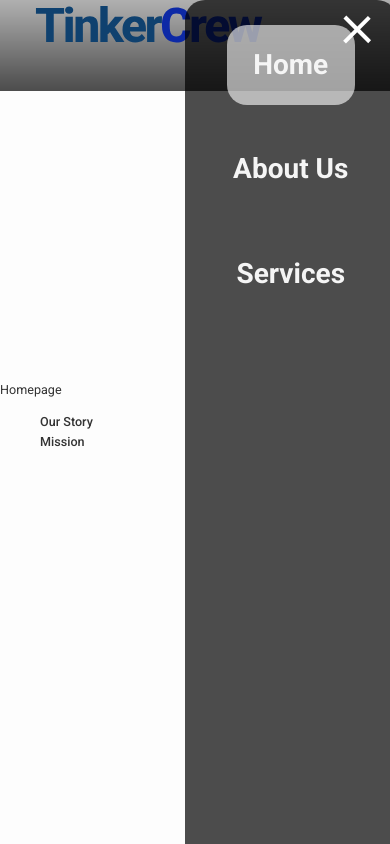
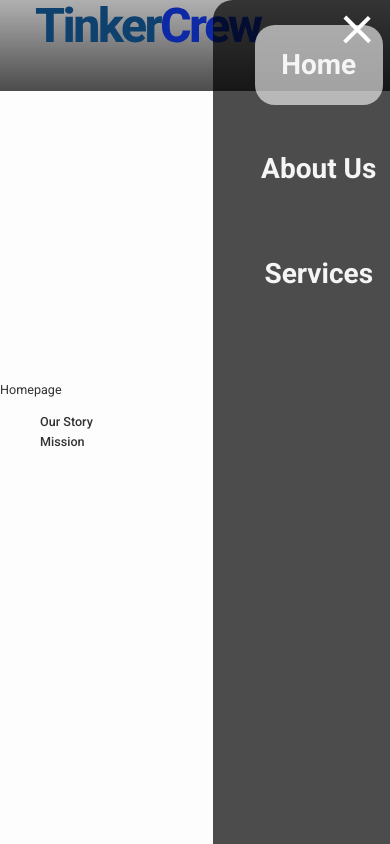
Before and after one commit to khamtruong1114/TinkerCrew, a React (Vite) app: page /homepage in a window 390 px wide. Both pictures are taken after a click on the element 358 px from the left and 29 px from the top of the page. Built offline with nearby package versions, Linux system fonts and the light colour scheme.

Commit message:
minor changes

```diff
--- a/src/components/Header.tsx
+++ b/src/components/Header.tsx
@@ -3,7 +3,6 @@
 import styled from "styled-components";
 import { NavLink } from "react-router-dom";
 import MenuBar from "../ui/MenuBar";
-import { useState } from "react";
 
 const HeaderStyled = styled.div<{ $show: boolean }>`
   display: flex;
@@ -39,11 +38,15 @@
 
 interface HeaderProps {
   show: boolean; //scroll to show header
+  menuToggle: boolean;
+  setMenuToggle: (open: boolean) => void;
 }
 
-export default function Header({ show }: HeaderProps) {
-  const [menuToggle, setMenuToggle] = useState<boolean>(false);
-
+export default function Header({
+  show,
+  menuToggle,
+  setMenuToggle,
+}: HeaderProps) {
   return (
     <HeaderStyled $show={show}>
       <NavLink to="/homepage">
@@ -52,16 +55,17 @@
 
       <MenuBarStyle
         onClick={() => {
-          setMenuToggle((open) => !open);
+          setMenuToggle(!menuToggle);
         }}
       >
-        <MenuBar open={menuToggle} />
+        <MenuBar open={menuToggle} show={show} />
       </MenuBarStyle>
 
       <PageNav
         open={menuToggle}
+        show={show}
         onClick={() => {
-          setMenuToggle((open) => !open);
+          setMenuToggle(!menuToggle);
         }}
       />
     </HeaderStyled>
--- /dev/null
+++ b/src/components/Logo.tsx
@@ -0,0 +1,5 @@
+import LogoCo from "../assets/TinkerCrew.svg";
+
+export default function Logo() {
+  return <img src={LogoCo} alt="Tinker Crew" />;
+}
--- a/src/components/PageNav.tsx
+++ b/src/components/PageNav.tsx
@@ -1,7 +1,7 @@
 import { NavLink } from "react-router-dom";
 import styled from "styled-components";
 
-const NavWrapper = styled.div<{ $open: boolean }>`
+const NavWrapper = styled.div<{ $open: boolean; $show: boolean }>`
   display: flex;
   width: 700px;
   height: 47px;
@@ -11,10 +11,11 @@
   //smaller screen
   @media (max-width: 1024px) {
     //open menubar
-    display: ${(props) => (props.$open ? "flex" : "none")};
+    display: ${(props) => (!props.$open || !props.$show ? "none" : "flex")};
+
     height: 100vh;
     width: 50%;
-    margin-right: 2rem;
+    margin-right: 0;
     flex-direction: column;
     justify-content: flex-start;
     padding-top: 3rem;
@@ -23,6 +24,7 @@
     position: absolute;
     top: 0;
     right: 0;
+    bottom: 0;
     background: rgba(0, 0, 0, 0.7);
     opacity: 10;
     border-radius: 20px;
@@ -87,11 +89,12 @@
 type PageNavProps = {
   onClick: () => void; //click to choose and then close menubar
   open: boolean; // open/close menubar
+  show: boolean;
 };
 
-export default function PageNav({ onClick, open }: PageNavProps) {
+export default function PageNav({ onClick, open, show }: PageNavProps) {
   return (
-    <NavWrapper $open={open}>
+    <NavWrapper $open={open} $show={show}>
       <PageItems
         to="/homepage"
         className={({ isActive }) => (isActive ? "active" : "")}
--- a/src/pages/AppLayout.tsx
+++ b/src/pages/AppLayout.tsx
@@ -7,6 +7,7 @@
 export default function AppLayout() {
   const [showHeader, setShowHeader] = useState<boolean>(true);
   const [lastScrollY, setLastCrollY] = useState(0);
+  const [menuToggle, setMenuToggle] = useState<boolean>(false);
 
   useEffect(() => {
     initAOS();
@@ -21,6 +22,7 @@
         setShowHeader(true);
       }
       setLastCrollY(window.scrollY);
+      setMenuToggle(false);
     }
     window.addEventListener("scroll", handleScrollY);
     return () => {
@@ -30,7 +32,11 @@
 
   return (
     <>
-      <Header show={showHeader} />
+      <Header
+        show={showHeader}
+        menuToggle={menuToggle}
+        setMenuToggle={setMenuToggle}
+      />
       <main>
         <Outlet />
       </main>
--- a/src/ui/MenuBar.tsx
+++ b/src/ui/MenuBar.tsx
@@ -1,11 +1,12 @@
 import styled from "styled-components";
 
-const MenuBarStyle = styled.div`
+const MenuBarStyle = styled.div<{ $show: boolean }>`
   position: fixed;
   top: 1rem;
   right: 2rem;
   z-index: 10;
-  display: inline;
+  display: ${(props) => (props.$show ? "inline" : "none")};
+
   cursor: pointer;
 
   @media (max-width: 600px) {
@@ -43,11 +44,16 @@
 
 interface MenuBarProps {
   open: boolean;
+  show: boolean;
 }
 
-function MenuBar({ open }: MenuBarProps) {
+function MenuBar({ open, show }: MenuBarProps) {
   return (
-    <MenuBarStyle>
+    <MenuBarStyle
+      $show={show}
+      data-aos={`${show ? "zoom-in" : "none"}`}
+      data-aos-duration={400}
+    >
       <Bar1 $open={open}></Bar1>
       <Bar2 $open={open}></Bar2>
       <Bar3 $open={open}></Bar3>
--- a/src/utils/Aos.ts
+++ b/src/utils/Aos.ts
@@ -5,6 +5,7 @@
   AOS.init({
     duration: 1000, // Thời gian animation
     easing: "ease-in-out", // Loại easing
+    delay: 0,
   });
 };
 
```
Also changed, not shown: src/pages/Contact.tsx (added, +8 -0 lines).
